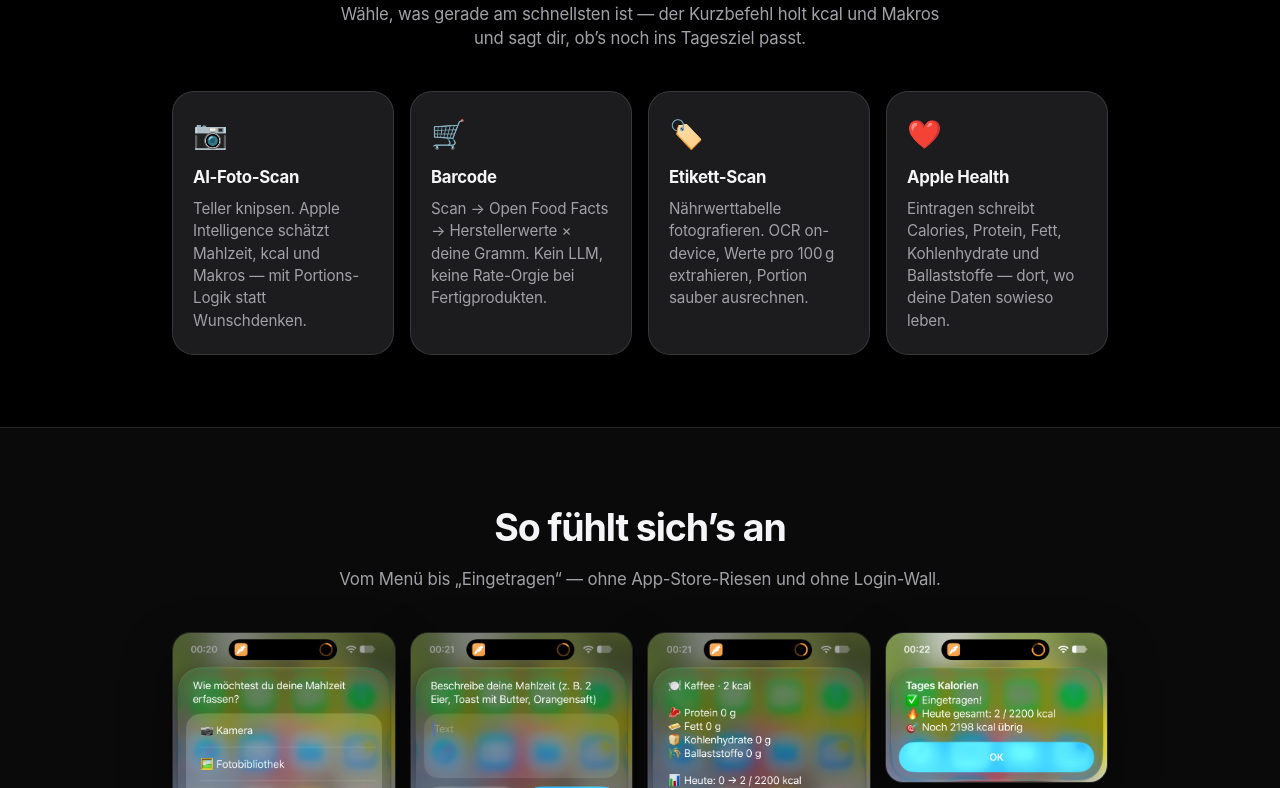
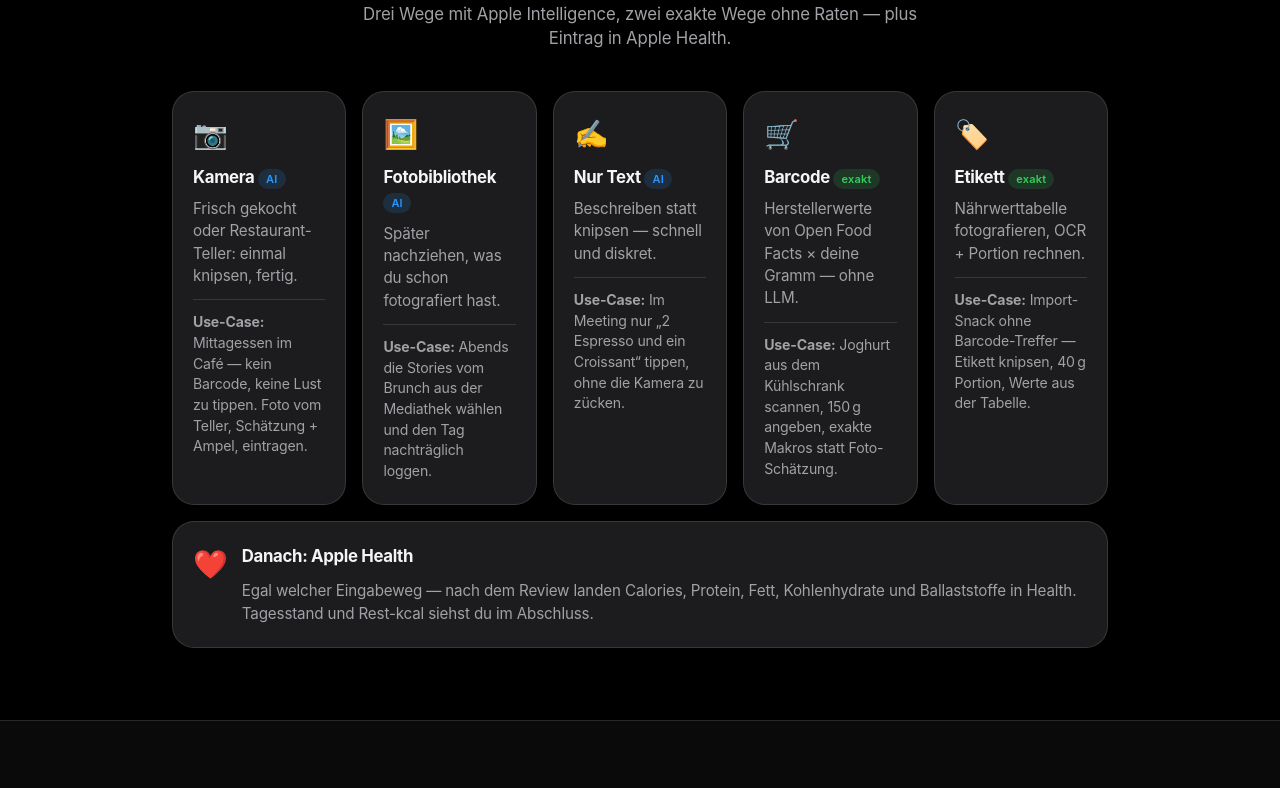
Before and after one commit to Oxyd22/ai-kalorien, a plain HTML site: page index.html in a window 1280 px wide. Shown: the part 744-1532 px from the top of the page. Drawn offline with Linux system fonts and the light colour scheme.

Commit message:
Document all five capture methods with use cases

```diff
--- a/index.html
+++ b/index.html
@@ -101,6 +101,28 @@
       text-align: center; color: var(--muted); max-width: 36em;
       margin: 0 auto 40px; font-size: 1.05rem;
     }
+
+    .grid-5 {
+      display: grid; gap: 16px;
+      grid-template-columns: repeat(5, 1fr);
+    }
+    @media (max-width: 1100px) { .grid-5 { grid-template-columns: repeat(3, 1fr); } }
+    @media (max-width: 700px) { .grid-5 { grid-template-columns: 1fr; } }
+    .tag {
+      display: inline-block; font-size: 11px; font-weight: 600;
+      color: var(--blue); background: var(--blue-soft);
+      padding: 2px 8px; border-radius: 980px; vertical-align: middle;
+      letter-spacing: 0.02em;
+    }
+    .tag.exact { color: var(--green); background: rgba(48,209,88,0.15); }
+    .usecase {
+      margin-top: 12px !important; padding-top: 12px;
+      border-top: 1px solid var(--hairline);
+      font-size: 0.88rem !important;
+    }
+    .health-note { margin-top: 16px; display: grid; grid-template-columns: auto 1fr; gap: 4px 14px; align-items: start; }
+    .health-note .icon { grid-row: 1 / span 2; }
+    .health-note h3 { margin: 0; }
     .grid-4 {
       display: grid; gap: 16px;
       grid-template-columns: repeat(4, 1fr);
@@ -201,48 +223,64 @@
       <div class="eyebrow">Kostenloser Apple-Kurzbefehl · v3</div>
       <h1>Kalorien tracken.<br />Ohne App-Abo. Ohne Datenkrake.</h1>
       <p class="hero-lead">
-        Foto, Barcode oder Nährwert-Etikett — und der Eintrag landet in <strong style="color:var(--fg)">Apple Health</strong>.
+        Kamera, Mediathek, Text, Barcode oder Etikett — und der Eintrag landet in <strong style="color:var(--fg)">Apple Health</strong>.
         Kein Account. Keine Tracker-Cloud von uns. Nur Orientierung — lokal auf deinem iPhone.
       </p>
       <div class="hero-actions">
         <a class="btn" href="https://www.icloud.com/shortcuts/b2ed7080114a499fadf5efbe46a77fd8">Kostenlos hinzufügen</a>
-        <a class="btn ghost" href="#vergleich">Vergleich ansehen</a>
+        <a class="btn ghost" href="#eingaben">Eingaben ansehen</a>
       </div>
       <div class="pills">
-        <span class="pill">📷 AI-Foto</span>
+        <span class="pill">📷 Kamera (AI)</span>
+        <span class="pill">🖼️ Fotobibliothek (AI)</span>
+        <span class="pill">✍️ Text (AI)</span>
         <span class="pill">🛒 Barcode</span>
-        <span class="pill">🏷️ Etikett-OCR</span>
+        <span class="pill">🏷️ Etikett</span>
         <span class="pill">❤️ Apple Health</span>
-        <span class="pill">🔒 Kein Account</span>
       </div>
     </div>
   </header>
 
-  <section>
+  <section id="eingaben">
     <div class="wrap">
-      <h2>Vier Wege. Ein Tipp.</h2>
-      <p class="section-lead">Wähle, was gerade am schnellsten ist — der Kurzbefehl holt kcal und Makros und sagt dir, ob’s noch ins Tagesziel passt.</p>
-      <div class="grid-4">
+      <h2>Fünf Eingaben. Ein Flow.</h2>
+      <p class="section-lead">Drei Wege mit Apple Intelligence, zwei exakte Wege ohne Raten — plus Eintrag in Apple Health.</p>
+      <div class="grid-5">
         <div class="card">
           <div class="icon">📷</div>
-          <h3>AI-Foto-Scan</h3>
-          <p>Teller knipsen. Apple Intelligence schätzt Mahlzeit, kcal und Makros — mit Portions-Logik statt Wunschdenken.</p>
+          <h3>Kamera <span class="tag">AI</span></h3>
+          <p>Frisch gekocht oder Restaurant-Teller: einmal knipsen, fertig.</p>
+          <p class="usecase"><strong>Use-Case:</strong> Mittagessen im Café — kein Barcode, keine Lust zu tippen. Foto vom Teller, Schätzung + Ampel, eintragen.</p>
+        </div>
+        <div class="card">
+          <div class="icon">🖼️</div>
+          <h3>Fotobibliothek <span class="tag">AI</span></h3>
+          <p>Später nachziehen, was du schon fotografiert hast.</p>
+          <p class="usecase"><strong>Use-Case:</strong> Abends die Stories vom Brunch aus der Mediathek wählen und den Tag nachträglich loggen.</p>
+        </div>
+        <div class="card">
+          <div class="icon">✍️</div>
+          <h3>Nur Text <span class="tag">AI</span></h3>
+          <p>Beschreiben statt knipsen — schnell und diskret.</p>
+          <p class="usecase"><strong>Use-Case:</strong> Im Meeting nur „2 Espresso und ein Croissant“ tippen, ohne die Kamera zu zücken.</p>
         </div>
         <div class="card">
           <div class="icon">🛒</div>
-          <h3>Barcode</h3>
-          <p>Scan → Open Food Facts → Herstellerwerte × deine Gramm. Kein LLM, keine Rate-Orgie bei Fertigprodukten.</p>
+          <h3>Barcode <span class="tag exact">exakt</span></h3>
+          <p>Herstellerwerte von Open Food Facts × deine Gramm — ohne LLM.</p>
+          <p class="usecase"><strong>Use-Case:</strong> Joghurt aus dem Kühlschrank scannen, 150 g angeben, exakte Makros statt Foto-Schätzung.</p>
         </div>
         <div class="card">
           <div class="icon">🏷️</div>
-          <h3>Etikett-Scan</h3>
-          <p>Nährwerttabelle fotografieren. OCR on-device, Werte pro 100 g extrahieren, Portion sauber ausrechnen.</p>
+          <h3>Etikett <span class="tag exact">exakt</span></h3>
+          <p>Nährwerttabelle fotografieren, OCR + Portion rechnen.</p>
+          <p class="usecase"><strong>Use-Case:</strong> Import-Snack ohne Barcode-Treffer — Etikett knipsen, 40 g Portion, Werte aus der Tabelle.</p>
         </div>
-        <div class="card">
-          <div class="icon">❤️</div>
-          <h3>Apple Health</h3>
-          <p>Eintragen schreibt Calories, Protein, Fett, Kohlenhydrate und Ballaststoffe — dort, wo deine Daten sowieso leben.</p>
-        </div>
+      </div>
+      <div class="card health-note">
+        <div class="icon">❤️</div>
+        <h3>Danach: Apple Health</h3>
+        <p>Egal welcher Eingabeweg — nach dem Review landen Calories, Protein, Fett, Kohlenhydrate und Ballaststoffe in Health. Tagesstand und Rest-kcal siehst du im Abschluss.</p>
       </div>
     </div>
   </section>
```
